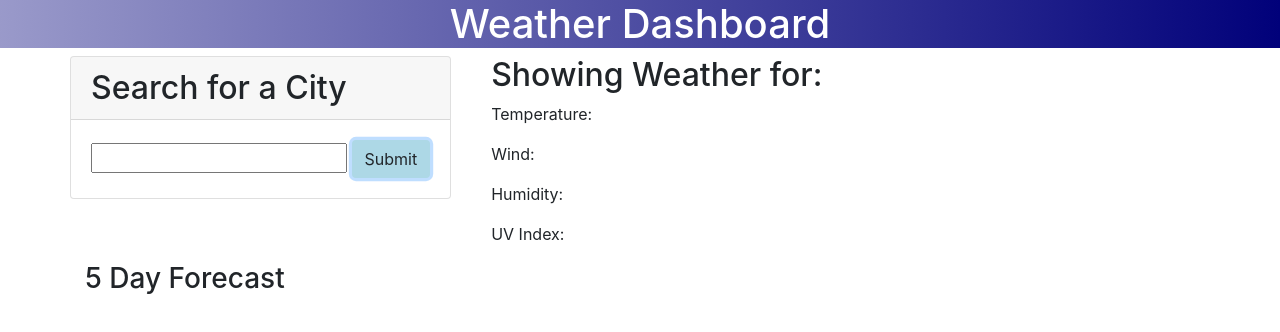
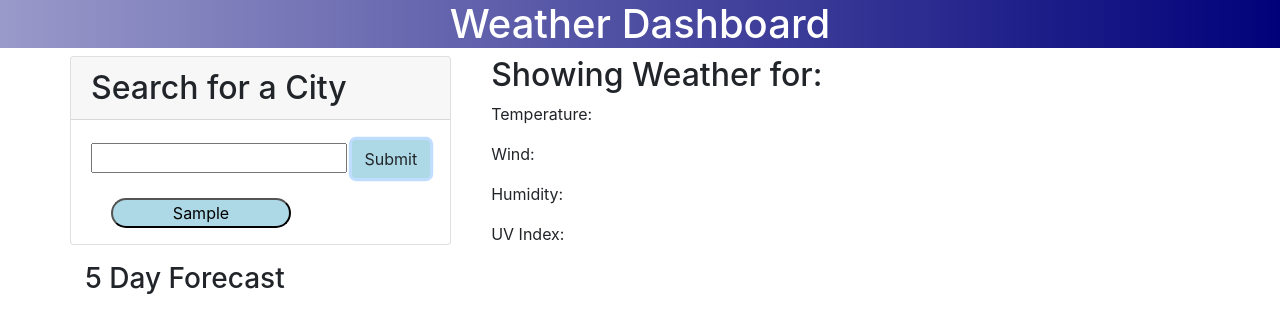
Before and after one commit to rdenton3/weather-dashboard, a plain HTML site: page index.html in a window 1280 px wide. Both pictures are taken after typing "Sample" into the empty fields and a click on the button "Submit". Drawn offline with nearby package versions, Linux system fonts and the light colour scheme; no server answers; a web font is replaced by a local one.

Commit message:
set up local storage

```diff
--- a/assets/css/style.css
+++ b/assets/css/style.css
@@ -23,11 +23,17 @@
     background-color: lightblue;
 }
 
+.btn2 {
+    background-color: lightblue;
+    border-radius: 15px;
+    width: 180px;
+    text-align: center;
+}
+
 .showDaily {
     padding-left: 40px;
 }
 
-.forecastCard {
-    background-color: navy;
-    color: white;
-}
+ul {
+    list-style-type: none;
+  }
--- a/assets/js/script.js
+++ b/assets/js/script.js
@@ -8,6 +8,22 @@ var dailyHumidEl = document.querySelector("#humid")
 var dailyUviEl = document.querySelector("#uvi")
 var dateEl = document.querySelector("#today")
 var forecastContainer = document.querySelector(".forecasts")
+var citiesEl = document.querySelector("#cities")
+
+var cityStorage = function(city) {
+   //check if cities array already exist, else create an array
+   var storedCities = JSON.parse(localStorage.getItem("storedCities")) || []
+   // put new city into an object
+   var newCity = {city: city}
+   // push object into an array
+   storedCities.push(newCity)
+   // save to local storage
+   localStorage.setItem("storedCities", JSON.stringify(storedCities))
+}
+
+var getSavedCities = function() {
+
+}
 
 var formSubmit = function(event) {
     event.preventDefault();
@@ -19,6 +35,15 @@ var formSubmit = function(event) {
         // then clear form input
         displayContainerEl.textContent = ""
         cityInputEl.value = "";
+        // then create a button element to display on the page and append to page
+        citiesButton = document.createElement("button")
+        citiesLi = document.createElement("li")
+        citiesButton.innerHTML = city
+        citiesButton.classList = "btn2"
+        citiesLi.appendChild(citiesButton)
+        citiesEl.appendChild(citiesLi)
+        // save searches into local storage
+        cityStorage(city)
     }
     else {
         alert("Please enter a city name.")
@@ -100,6 +125,8 @@ var weatherPull = function(lat, lon) {
             dateEl.appendChild(iconEl)
             // grab forecasted data
             console.log(data)
+            // remove data from any previous loads
+            forecastContainer.innerHTML = ""
             // loop over forecasted data and dispay on page
             for (i=1; i < 6; i++) {
                 // collect weather variables
--- a/index.html
+++ b/index.html
@@ -32,6 +32,8 @@
                     <input name="city" id="city" type="text" autofocus="true" class="form-input" />
                     <button type="submit" class="btn">Submit</button>
                 </form>
+                <ul id="cities">
+                </ul>
             </div>
         </div>
 
```
